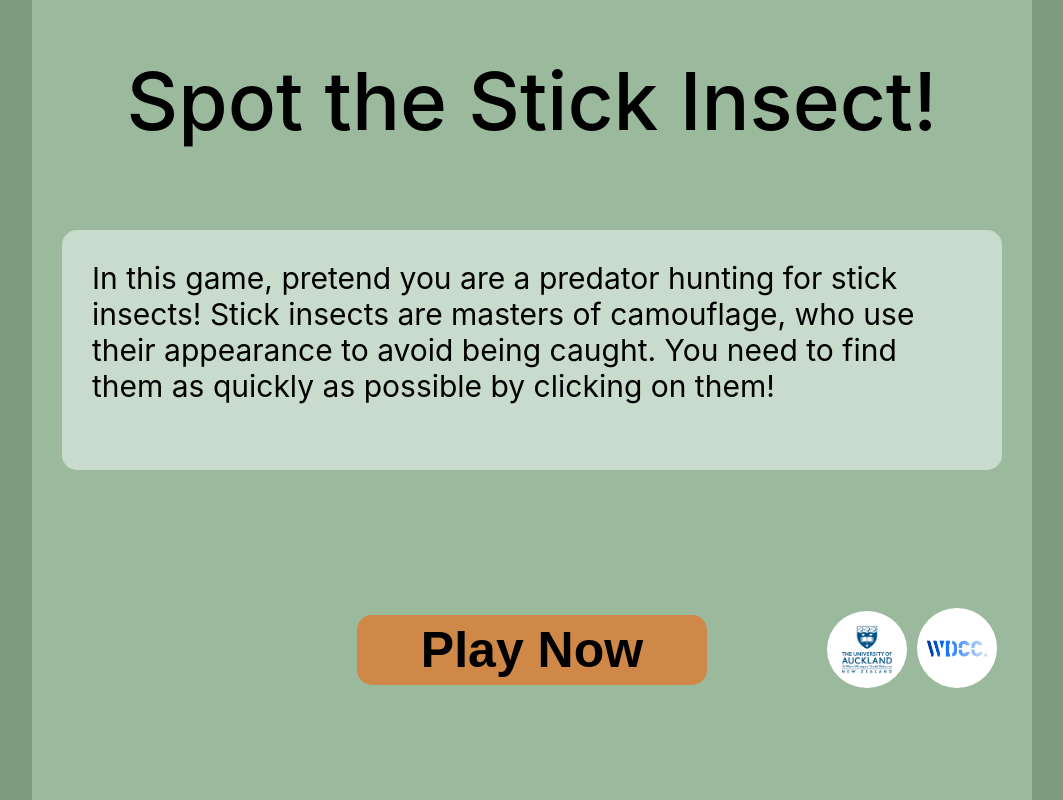
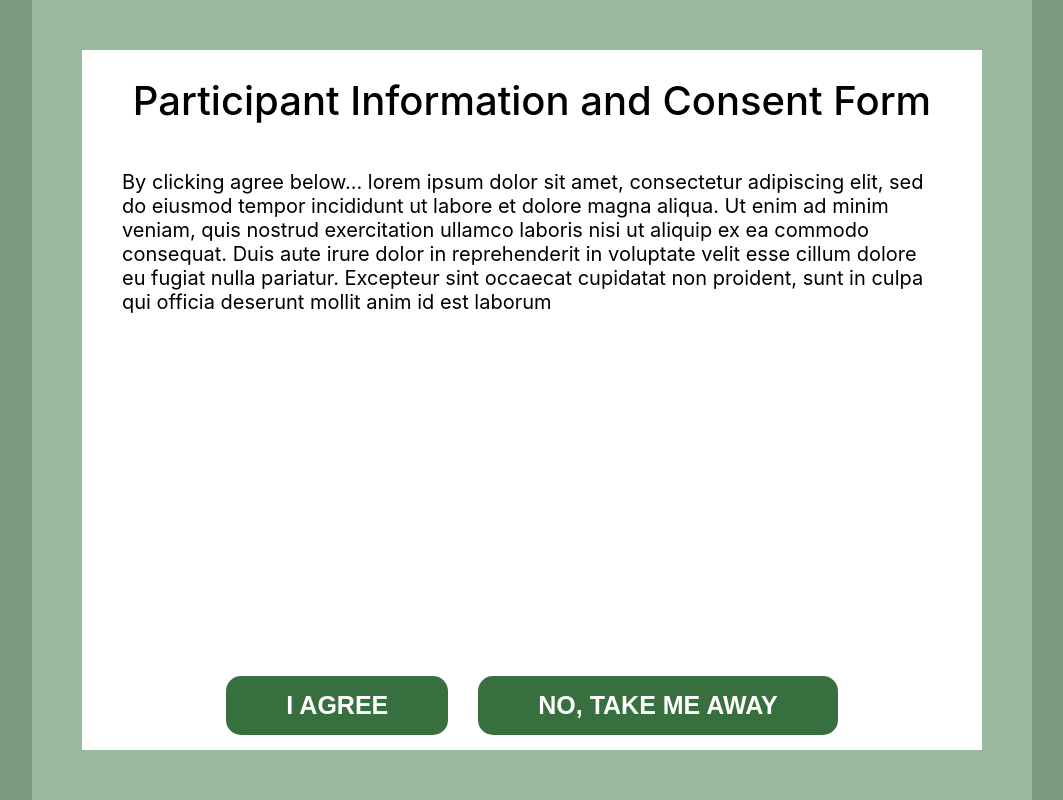
Before and after one commit to UoaWDCC/Stick-Insect, a React (Create React App) app in the folder frontend/: page / in a window 1280 px wide. Shown: the whole page, without its empty margins (108-1171 px from the left). Built offline with nearby package versions, Linux system fonts and the light colour scheme.

Commit message:
Issue: Fix css for Consent Page Solution: Fix css for Consent Page Risk: I Agree and No, Take Me Away buttons does not work yet Reviewed by: Alex, Aiden, Jason

```diff
--- a/frontend/src/app.jsx
+++ b/frontend/src/app.jsx
@@ -1,5 +1,6 @@
 import React from "react";
 import styles from "./app.module.css";
+import ConsentPage from "./components/consentPage/consentPage";
 import LandingPage from "./components/landingPage/landingPage";
 // import Timer from "./components/timer/Timer";
 
@@ -29,7 +30,8 @@ function App() {
   return (
     <div className={styles.app}>
       <article className={styles.pageFrame}>
-        <LandingPage />
+        {/* <LandingPage /> */}
+        <ConsentPage />
       </article>
       {/* <Timer /> */}
       {/* <ConsentPage /> */}
--- a/frontend/src/components/consentPage/consentPage.jsx
+++ b/frontend/src/components/consentPage/consentPage.jsx
@@ -1,32 +1,32 @@
-// import React from "react";
-// import styles from "./ConsentPage.module.css";
+import React from "react";
+import styles from "./consentPage.module.css";
 
-// const ConsentPage = ({ pageChange }) => (
-//   <section className={styles.consent_page_wrapper}>
-//     <header className={styles.consent_page_header}>
-//       <h1>Participant Information and Consent Form</h1>
-//     </header>
-//     <div className={styles.consent_page_agreement}>
-//       <p>
-//         By clicking agree below... lorem ipsum dolor sit amet, consectetur
-//         adipiscing elit, sed do eiusmod tempor incididunt ut labore et dolore
-//         magna aliqua. Ut enim ad minim veniam, quis nostrud exercitation ullamco
-//         laboris nisi ut aliquip ex ea commodo consequat. Duis aute irure dolor
-//         in reprehenderit in voluptate velit esse cillum dolore eu fugiat nulla
-//         pariatur. Excepteur sint occaecat cupidatat non proident, sunt in culpa
-//         qui officia deserunt mollit anim id est laborum
-//       </p>
-//     </div>
-//     <div className={styles.consent_page_agreement_btns}>
-//       <button onClick={() => pageChange("question")} type="button">
-//         {" "}
-//         I AGREE
-//       </button>
-//       <button onClick={() => pageChange("main")} type="button">
-//         {" "}
-//         NO, TAKE ME AWAY
-//       </button>
-//     </div>
-//   </section>
-// );
-// export default ConsentPage;
+const ConsentPage = ({ pageChange }) => (
+  <section className={styles.whole_wrapper}>
+    <header className={styles.header}>
+      <h1>Participant Information and Consent Form</h1>
+    </header>
+    <div className={styles.agreement_content}>
+      <p>
+        By clicking agree below... lorem ipsum dolor sit amet, consectetur
+        adipiscing elit, sed do eiusmod tempor incididunt ut labore et dolore
+        magna aliqua. Ut enim ad minim veniam, quis nostrud exercitation ullamco
+        laboris nisi ut aliquip ex ea commodo consequat. Duis aute irure dolor
+        in reprehenderit in voluptate velit esse cillum dolore eu fugiat nulla
+        pariatur. Excepteur sint occaecat cupidatat non proident, sunt in culpa
+        qui officia deserunt mollit anim id est laborum
+      </p>
+    </div>
+    <div className={styles.btns}>
+      <button onClick={() => pageChange("question")} type="button">
+        {" "}
+        I AGREE
+      </button>
+      <button onClick={() => pageChange("main")} type="button">
+        {" "}
+        NO, TAKE ME AWAY
+      </button>
+    </div>
+  </section>
+);
+export default ConsentPage;
--- a/frontend/src/components/consentPage/consentPage.module.css
+++ b/frontend/src/components/consentPage/consentPage.module.css
@@ -1,48 +1,54 @@
-.consent_page_wrapper {
+.whole_wrapper {
   margin: 0;
   padding: 0;
   box-sizing: border-box;
-  border: 40px solid #9ab99d;
+  border: 50px solid #9ab99d;
+  background-color: white;
   height: 100vh;
   display: flex;
   flex-direction: column;
 }
 
-.consent_page_header {
-  height: 60px;
+.header {
+  height: 100px;
   display: flex;
   justify-content: center;
   align-items: center;
 }
 
-.consent_page_header h1 {
-  font-size: 28px;
+.header h1 {
+  font-size: 40px;
   font-weight: 500;
 }
 
-.consent_page_agreement {
+.agreement_content {
   flex: 1;
+  padding: 20px 40px;
 }
 
-.consent_page_agreement p {
-  padding: 15px;
+.agreement_content p {
+  font-size: 20px;
 }
 
-.consent_page_agreement_btns {
-  height: 80px;
+.btns {
   display: flex;
   justify-content: center;
 }
 
-.consent_page_agreement_btns button {
-  font-size: 22px;
+.btns button {
+  font-size: 25px;
   font-weight: bold;
   background-color: #386f3e;
   color: white;
   outline: none;
   border: none;
   margin: 15px;
-  padding: 0 40px;
+  padding: 15px 60px;
+  border-radius: 15px;
+}
+
+.btns button:hover {
+  background-color: #57965d;
 }
 
 @media only screen and (max-width: 610px) {
```
